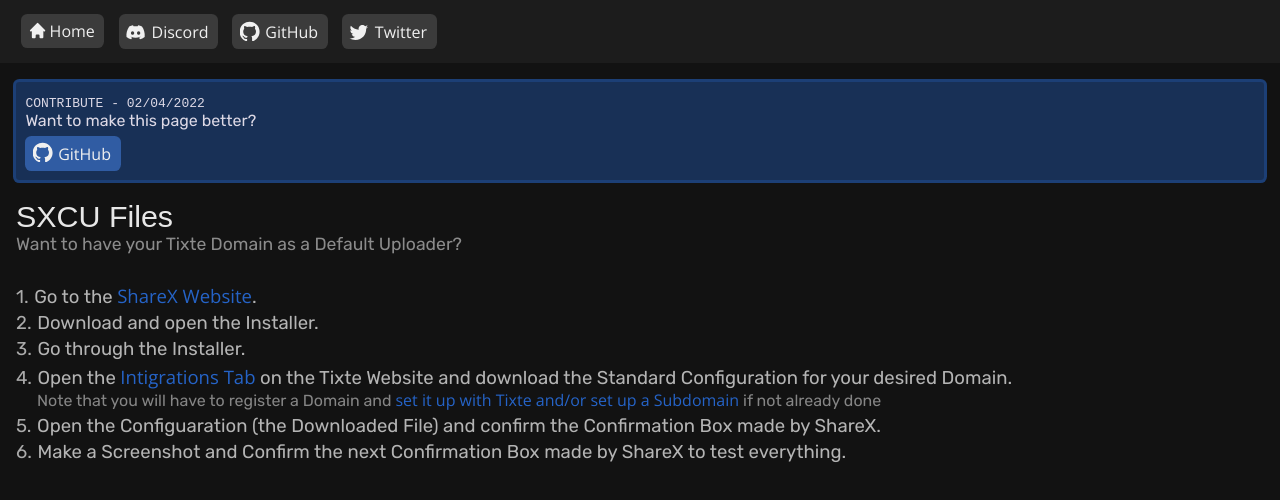
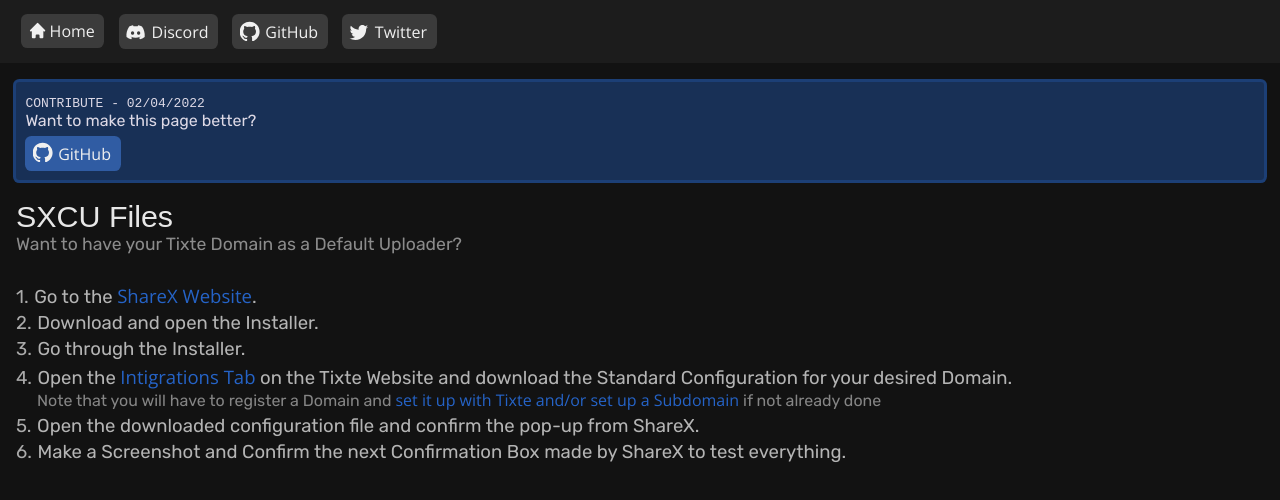
Before and after one commit to Luna-devv/Tixte, a Next.js app: page /read/sxcu in a window 1280 px wide. Shown: the top 500 px of the page. Built offline with nearby package versions, Linux system fonts and the light colour scheme.

Commit message:
Update sxcu.jsx

```diff
--- a/pages/read/sxcu.jsx
+++ b/pages/read/sxcu.jsx
@@ -23,7 +23,7 @@
         },
     {
         id: 5,
-        text: 'Open the Configuaration (the Downloaded File) and confirm the Confirmation Box made by ShareX.'
+        text: 'Open the downloaded configuration file and confirm the pop-up from ShareX.'
     },
 {
     id: 6,
```
